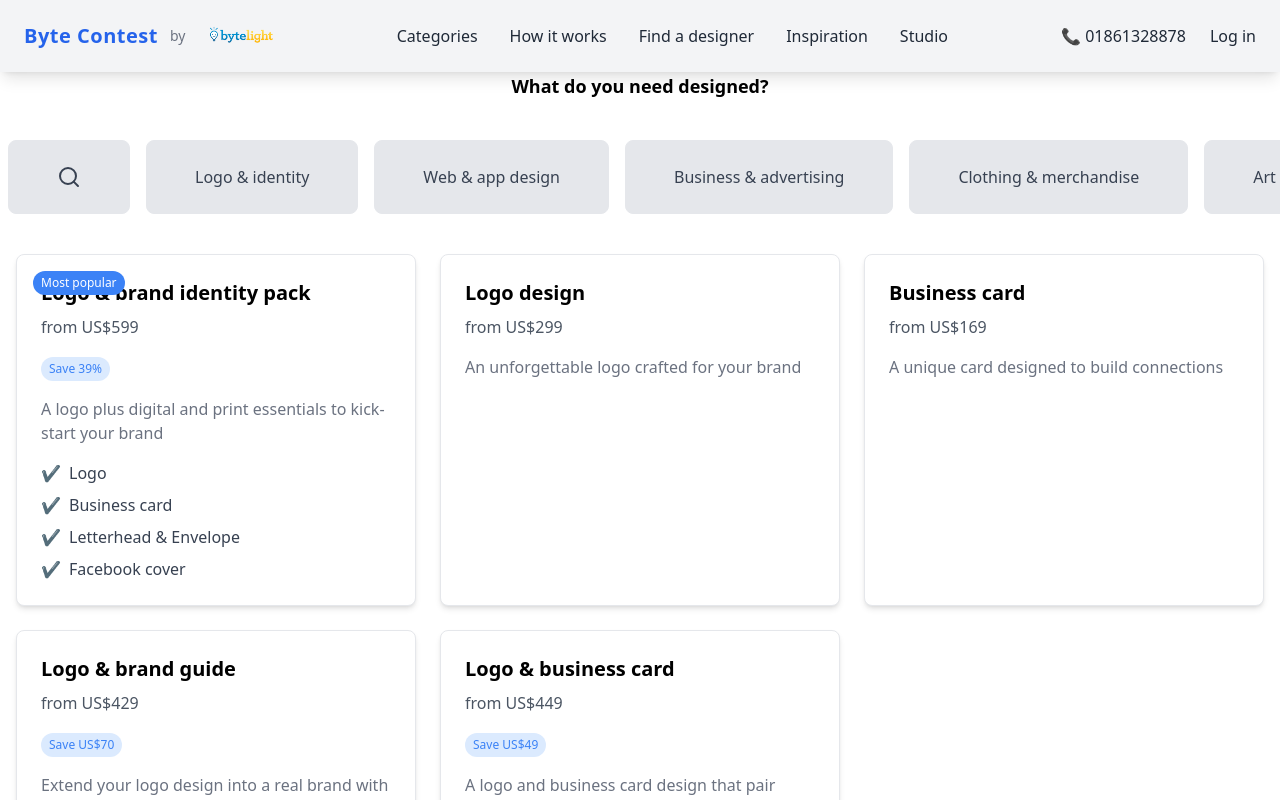
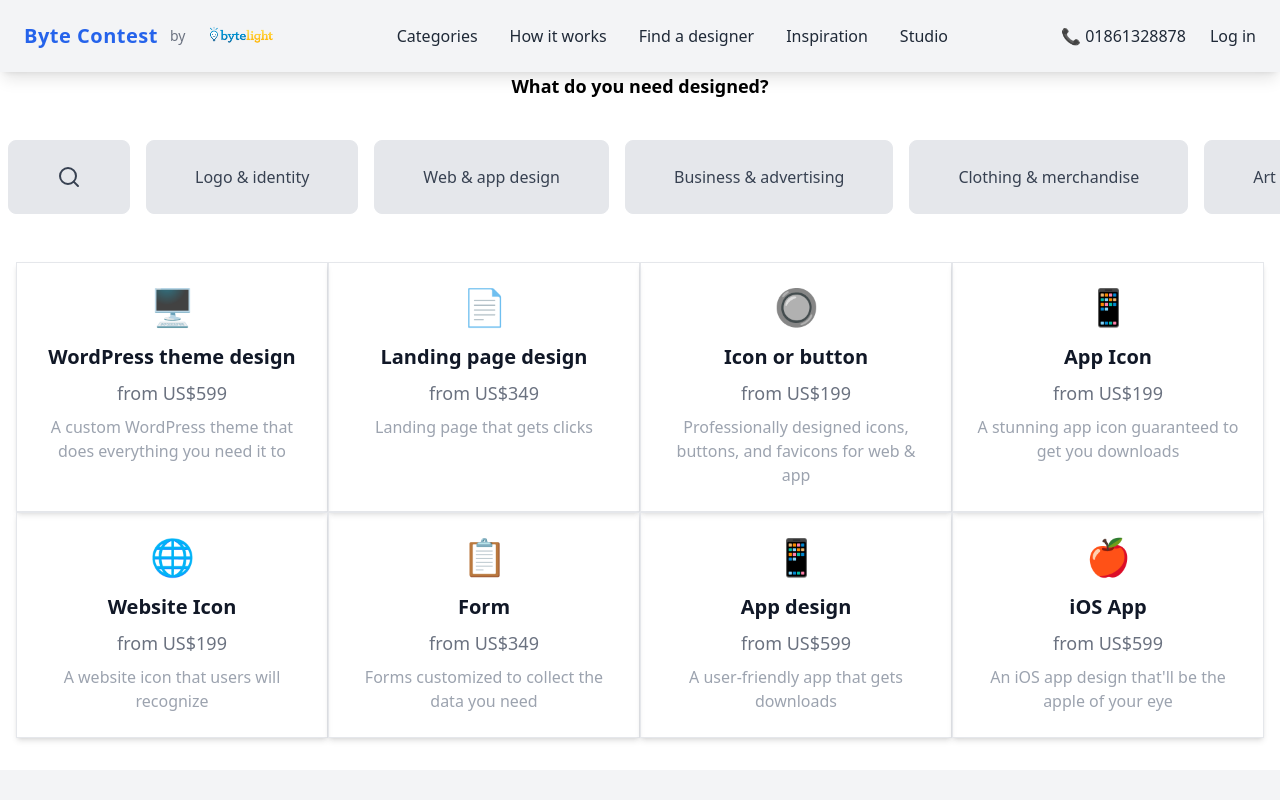
Before and after one commit to Byte-Light/byte-contest, a Next.js app: page /categories in a window 1280 px wide. Shown: the top 800 px of the page. Built offline with nearby package versions, Linux system fonts and the light colour scheme.

Commit message:
category update 22

```diff
--- a/components/categories/PricingCards.tsx
+++ b/components/categories/PricingCards.tsx
@@ -1,80 +1,84 @@
-import React from "react";
+import React from 'react';
 
-interface CardProps {
+interface Service {
   title: string;
   price: string;
   description: string;
-  features: string[];
-  popular?: boolean;
-  save?: string;
+  icon: React.ReactNode;
 }
 
-const cards: CardProps[] = [
+const services: Service[] = [
   {
-    title: "Logo & brand identity pack",
-    price: "from US$599",
-    description: "A logo plus digital and print essentials to kick-start your brand",
-    features: ["Logo", "Business card", "Letterhead & Envelope", "Facebook cover"],
-    popular: true,
-    save: "Save 39%",
+    title: 'WordPress theme design',
+    price: 'from US$599',
+    description: 'A custom WordPress theme that does everything you need it to',
+    icon: <span>🖥️</span>, // Replace this with a proper icon
   },
   {
-    title: "Logo design",
-    price: "from US$299",
-    description: "An unforgettable logo crafted for your brand",
-    features: [],
+    title: 'Landing page design',
+    price: 'from US$349',
+    description: 'Landing page that gets clicks',
+    icon: <span>📄</span>,
   },
   {
-    title: "Business card",
-    price: "from US$169",
-    description: "A unique card designed to build connections",
-    features: [],
+    title: 'Icon or button',
+    price: 'from US$199',
+    description: 'Professionally designed icons, buttons, and favicons for web & app',
+    icon: <span>🔘</span>,
   },
   {
-    title: "Logo & brand guide",
-    price: "from US$429",
-    description: "Extend your logo design into a real brand with matching fonts, colors, and style",
-    features: ["Logo", "Brand guide document"],
-    save: "Save US$70",
+    title: 'App Icon',
+    price: 'from US$199',
+    description: 'A stunning app icon guaranteed to get you downloads',
+    icon: <span>📱</span>,
   },
   {
-    title: "Logo & business card",
-    price: "from US$449",
-    description: "A logo and business card design that pair perfectly",
-    features: ["Logo", "Business card"],
-    save: "Save US$49",
+    title: 'Website Icon',
+    price: 'from US$199',
+    description: 'A website icon that users will recognize',
+    icon: <span>🌐</span>,
+  },
+  {
+    title: 'Form',
+    price: 'from US$349',
+    description: 'Forms customized to collect the data you need',
+    icon: <span>📋</span>,
+  },
+  {
+    title: 'App design',
+    price: 'from US$599',
+    description: 'A user-friendly app that gets downloads',
+    icon: <span>📱</span>,
+  },
+  {
+    title: 'iOS App',
+    price: 'from US$599',
+    description: "An iOS app design that'll be the apple of your eye",
+    icon: <span>🍎</span>,
   },
 ];
 
 const PricingCards: React.FC = () => {
   return (
-    <div className="w-full px-4 py-6">
-      <div className="grid grid-cols-1 sm:grid-cols-2 lg:grid-cols-3 gap-6">
-        {cards.map((card, index) => (
+    <div className="py-8 px-4 max-w-7xl mx-auto">
+      <div className="grid grid-cols-2 sm:grid-cols-2 lg:grid-cols-4 gap-0">
+        {services.map((service, index) => (
           <div
             key={index}
-            className="border rounded-lg shadow-md p-6 relative bg-white"
+            className="p-6 border border-gray-200 rounded-none shadow-md flex flex-col items-center text-center transition-shadow duration-300 hover:shadow-xl group cursor-pointer"
           >
-            {card.popular && (
-              <span className="absolute top-4 left-4 bg-blue-500 text-white text-xs px-2 py-1 rounded-full">
-                Most popular
-              </span>
-            )}
-            <h3 className="text-xl font-semibold mb-2">{card.title}</h3>
-            <p className="text-gray-600 mb-4">{card.price}</p>
-            {card.save && (
-              <span className="bg-blue-100 text-blue-500 text-xs px-2 py-1 rounded-full inline-block mb-4">
-                {card.save}
-              </span>
-            )}
-            <p className="text-gray-500 mb-4">{card.description}</p>
-            <ul className="text-gray-700 space-y-2">
-              {card.features.map((feature, idx) => (
-                <li key={idx} className="flex items-center space-x-2">
-                  <span>✔</span> <span>{feature}</span>
-                </li>
-              ))}
-            </ul>
+            {/* Icon */}
+            <div className="text-4xl mb-4 text-gray-600 group-hover:text-blue-600">
+              {service.icon}
+            </div>
+            {/* Title */}
+            <h3 className="text-xl font-semibold mb-2 text-gray-900 group-hover:text-blue-600">
+              {service.title}
+            </h3>
+            {/* Price */}
+            <p className="text-gray-500 text-lg mb-2">{service.price}</p>
+            {/* Description */}
+            <p className="text-gray-400">{service.description}</p>
           </div>
         ))}
       </div>
--- a/components/studio/TeamProfiles.tsx
+++ b/components/studio/TeamProfiles.tsx
@@ -5,14 +5,14 @@ const TeamProfiles: React.FC = () => {
     {
       name: "Ashraf Alam",
       location: "San Francisco",
-      image: "/images/bytelight.png",
+      image: "/images/ashraf.jpeg",
       description: `Ashraf brings deep expertise in strategic brand messaging and development. Prior to joining facebook in 2016, where he held several senior marketing roles, ashraf spent over a decade in global design agencies. Laura curiously seeks to understand the specific goals of her clients and thrives on translating them into a brand story that works.`,
       linkText: "Ashraf",
     },
     {
       name: "Sheikh Yeamin",
       location: "Berlin",
-      image: "/images/bytelight.png",
+      image: "/images/yamin.jpeg",
       description: `Yeamin combines entrepreneurship with a love for good design. Helping founders define their positioning and visual identity is Yeamin's forte. As a founder himself, Yeamin brings a deep understanding of what it takes to grow a brand on a budget. Before founding a graphic design marketplace, which was later sold to 99designs, Yeamin worked for a decade in digital agencies.`,
       linkText: "Yeamin",
     },
```
Also changed, not shown: public/images/ashraf.jpeg (added), public/images/yamin.jpeg (added).
